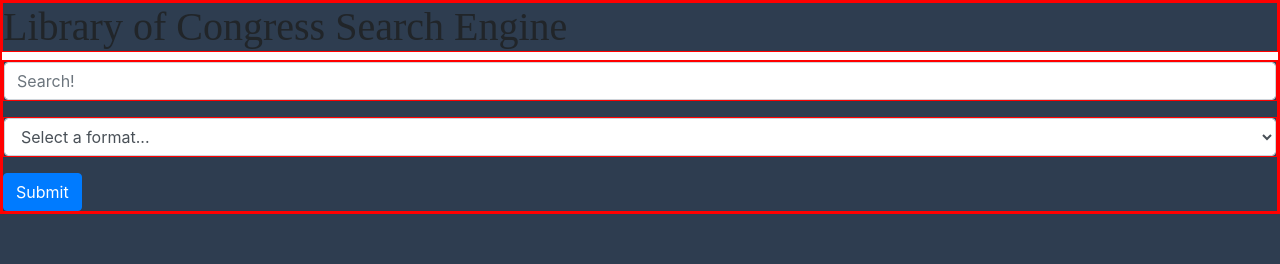
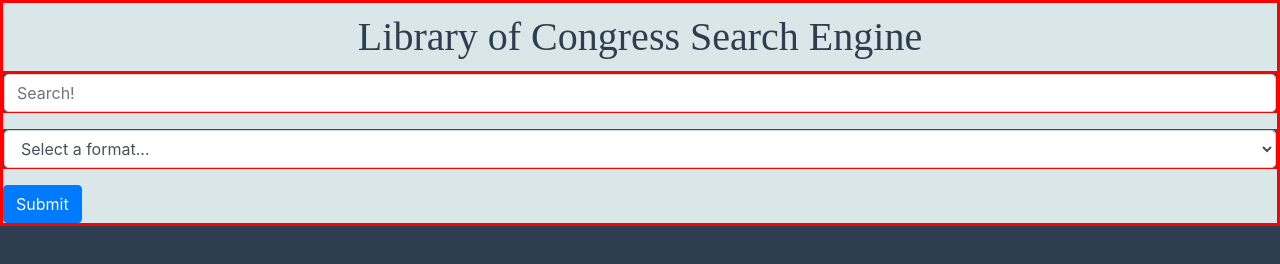
Before and after one commit to kaitlynmooney/mini-project-library-search-tool, a plain HTML site: page index.html in a window 1280 px wide. Drawn offline with nearby package versions, Linux system fonts and the light colour scheme.

Commit message:
updated form background

```diff
--- a/assets/css/home.css
+++ b/assets/css/home.css
@@ -1,5 +1,6 @@
 :root {
     --dark-blue: #2e3d50;
+    --light-blue: #d9e7e8;
 }
 
 
@@ -8,6 +9,18 @@
     border: 1px solid red;
 }
 
+body {
+}
+
 body h1 {
     font-family: serif;
+    margin: 0;
+    background-color: var(--light-blue);
+    color: var(--dark-blue);
+    text-align: center;
+    padding: 10px;
 }
+
+form {
+    background-color: var(--light-blue);
+}
```
